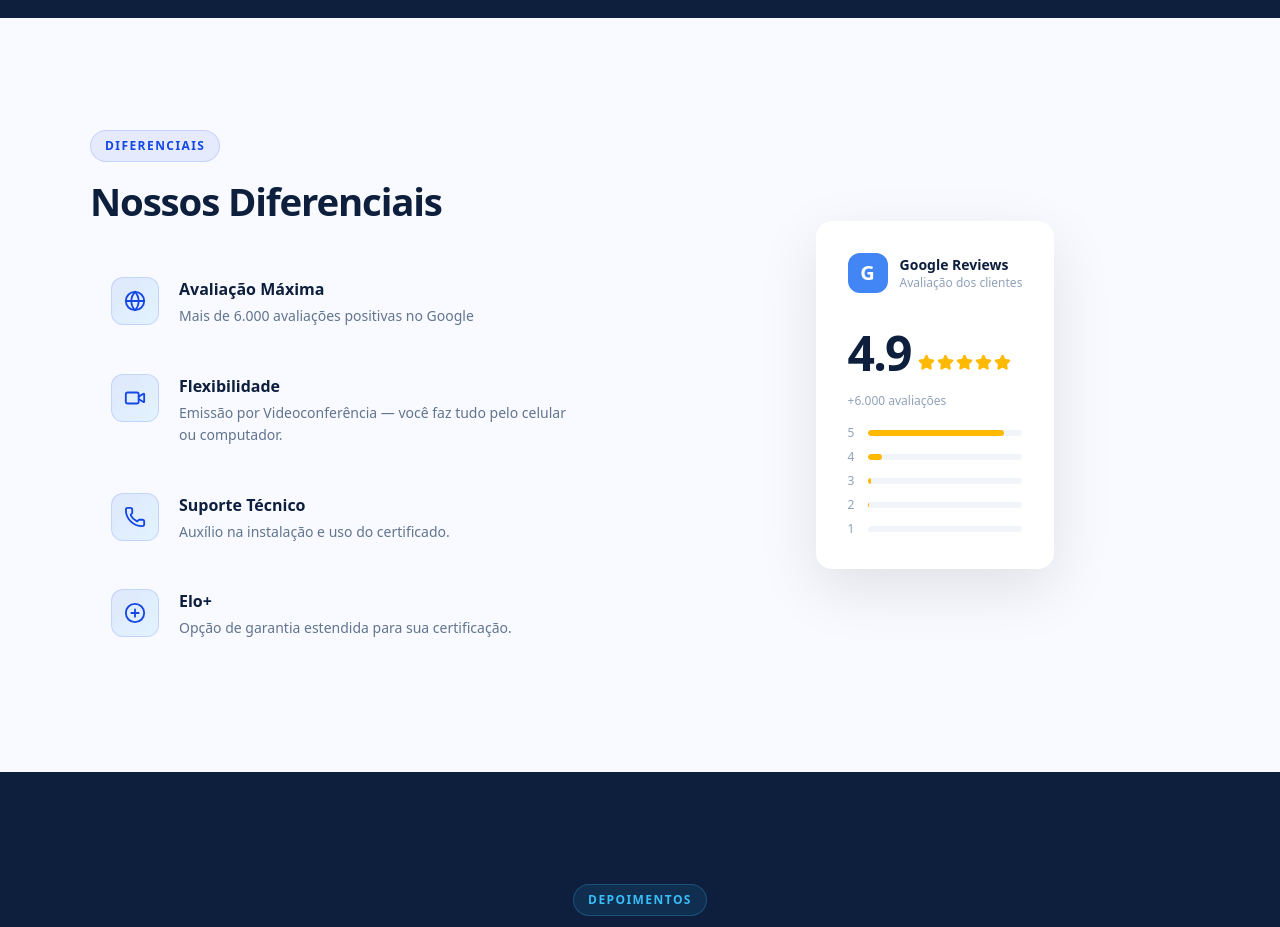
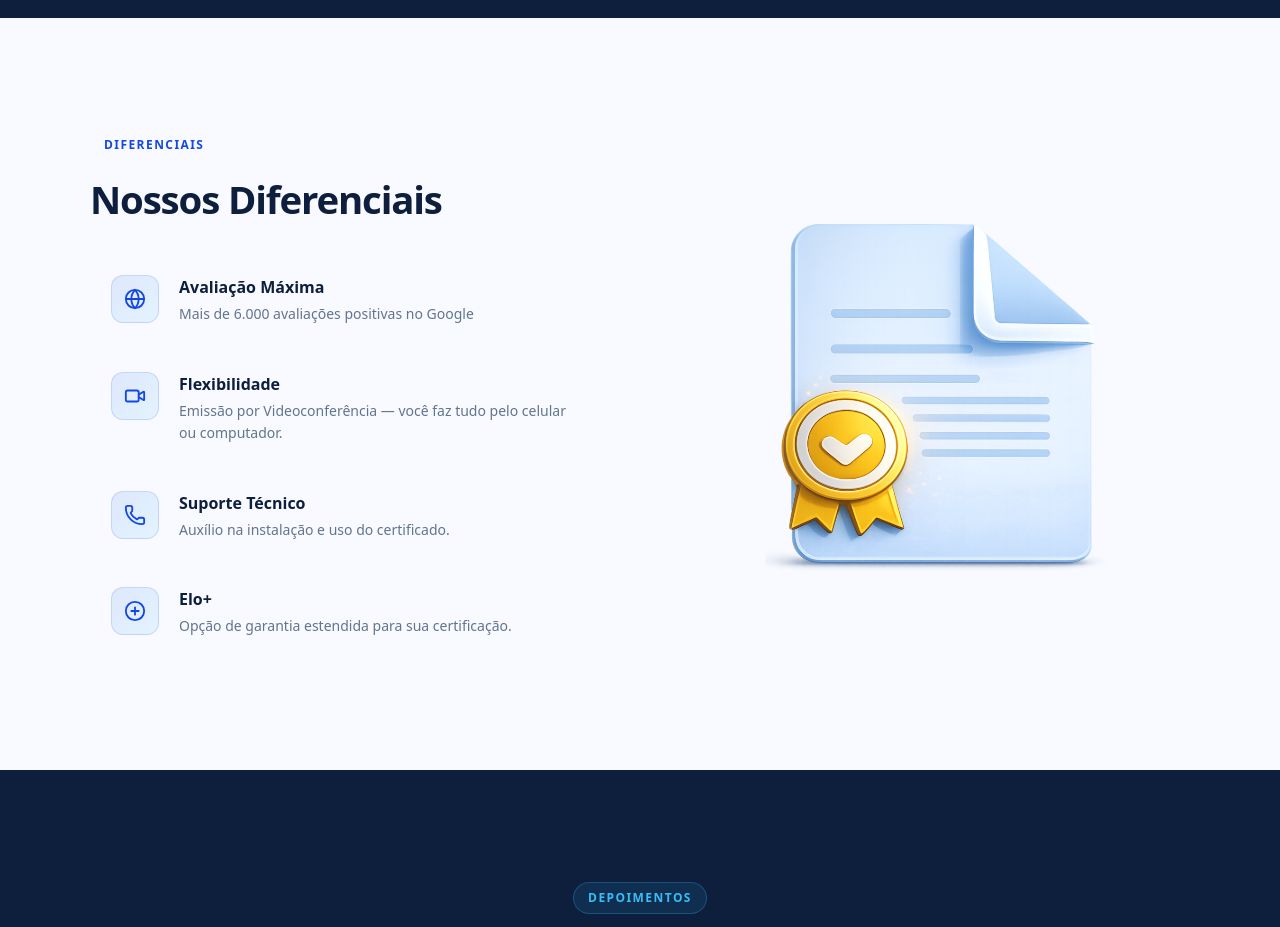
Before and after one commit to jpmacielprado/Landing_MPrime, a React (Vite) app: page / in a window 1280 px wide. Shown: the part 2040-2967 px from the top of the page. Built offline with nearby package versions, Linux system fonts and the light colour scheme.

Commit message:
mudanças benefits

```diff
--- a/src/components/Benefits.tsx
+++ b/src/components/Benefits.tsx
@@ -1,5 +1,6 @@
 import React from 'react';
-import { Globe, Video, Phone, PlusCircle, Star } from 'lucide-react';
+import { Globe, Video, Phone, PlusCircle } from 'lucide-react';
+import Doc from '../assets/doc.svg';
 import { ScrollAnimation } from './ScrollAnimation';
 
 const diffs = [
@@ -25,23 +26,15 @@ const diffs = [
   },
 ];
 
-const ratingBars = [
-  { label: '5', pct: 88 },
-  { label: '4', pct: 9  },
-  { label: '3', pct: 2  },
-  { label: '2', pct: 1  },
-  { label: '1', pct: 0  },
-];
-
 const Benefits: React.FC = () => {
   return (
     <section id="benefits" className="py-28 px-8 bg-[#f8faff]">
-      <div className="max-w-[1100px] mx-auto grid md:grid-cols-2 gap-20 items-center">
+      <div className="max-w-275 mx-auto grid md:grid-cols-2 gap-20 items-center">
 
         {/* Left: differentials */}
         <div>
           <ScrollAnimation>
-            <span className="inline-block text-[0.75rem] font-bold tracking-[0.12em] uppercase text-blue-700 bg-blue-700/[0.08] border border-blue-700/15 px-3.5 py-1.5 rounded-full mb-4">
+            <span className="inline-block text-[0.75rem] font-bold tracking-[0.12em] uppercase text-blue-700 bg-blue-700/8border border-blue-700/15 px-3.5 py-1.5 rounded-full mb-4">
               Diferenciais
             </span>
             <h2 className="font-sora text-[clamp(1.8rem,3vw,2.5rem)] font-extrabold text-[#0d1f3c] tracking-[-0.03em] leading-[1.2]">
@@ -53,7 +46,7 @@ const Benefits: React.FC = () => {
             {diffs.map(({ title, description, icon }, i) => (
               <ScrollAnimation key={title} delay={(i + 1) as 1 | 2 | 3 | 4}>
                 <div className="flex gap-5 items-start p-5 rounded-2xl border border-transparent transition-all duration-200 hover:bg-white hover:border-slate-200 hover:shadow-[0_4px_20px_rgba(0,0,0,0.05)]">
-                  <div className="w-12 h-12 rounded-xl bg-gradient-to-br from-blue-700/10 to-[#38bdf8]/10 border border-blue-700/15 flex items-center justify-center text-blue-700 flex-shrink-0">
+                  <div className="w-12 h-12 rounded-xl bg-linear-to-br from-blue-700/10 to-[#38bdf8]/10 border border-blue-700/15 flex items-center justify-center text-blue-700 shrink-0">
                     {icon}
                   </div>
                   <div>
@@ -69,49 +62,7 @@ const Benefits: React.FC = () => {
         {/* Right: Google rating card */}
         <ScrollAnimation delay={2} className="flex justify-center items-center">
           <div className="relative">
-            {/* Blob behind card */}
-            <div className="absolute inset-0 w-[300px] h-[300px] rounded-full bg-gradient-to-br from-blue-700/06 to-[#38bdf8]/06 blur-[40px] -z-10" />
-
-            <div className="bg-white rounded-2xl p-8 shadow-[0_20px_60px_rgba(0,0,0,0.1)] w-full max-w-[300px]">
-              {/* Header */}
-              <div className="flex items-center gap-3 mb-6">
-                <div className="w-10 h-10 rounded-xl bg-[#4285f4] flex items-center justify-center text-white font-black text-xl">
-                  G
-                </div>
-                <div>
-                  <p className="font-sora text-sm font-bold text-[#0d1f3c]">Google Reviews</p>
-                  <p className="text-xs text-slate-400">Avaliação dos clientes</p>
-                </div>
-              </div>
-
-              {/* Score */}
-              <div className="flex items-baseline gap-2 mb-1">
-                <span className="font-sora text-[3rem] font-extrabold text-[#0d1f3c] tracking-[-0.04em]">
-                  4.9
-                </span>
-                <div className="flex gap-0.5 mb-1">
-                  {Array.from({ length: 5 }).map((_, i) => (
-                    <Star key={i} size={17} className="text-amber-400" fill="currentColor" />
-                  ))}
-                </div>
-              </div>
-              <p className="text-xs text-slate-400 mb-4">+6.000 avaliações</p>
-
-              {/* Bars */}
-              <div className="flex flex-col gap-2">
-                {ratingBars.map(({ label, pct }) => (
-                  <div key={label} className="flex items-center gap-2">
-                    <span className="text-xs text-slate-400 w-3">{label}</span>
-                    <div className="flex-1 h-1.5 bg-slate-100 rounded-full overflow-hidden">
-                      <div
-                        className="h-full bg-amber-400 rounded-full"
-                        style={{ width: `${pct}%` }}
-                      />
-                    </div>
-                  </div>
-                ))}
-              </div>
-            </div>
+            <img src={Doc} alt="Documento" loading="lazy" className="w-full max-w-85 h-auto" />
           </div>
         </ScrollAnimation>
 
```
